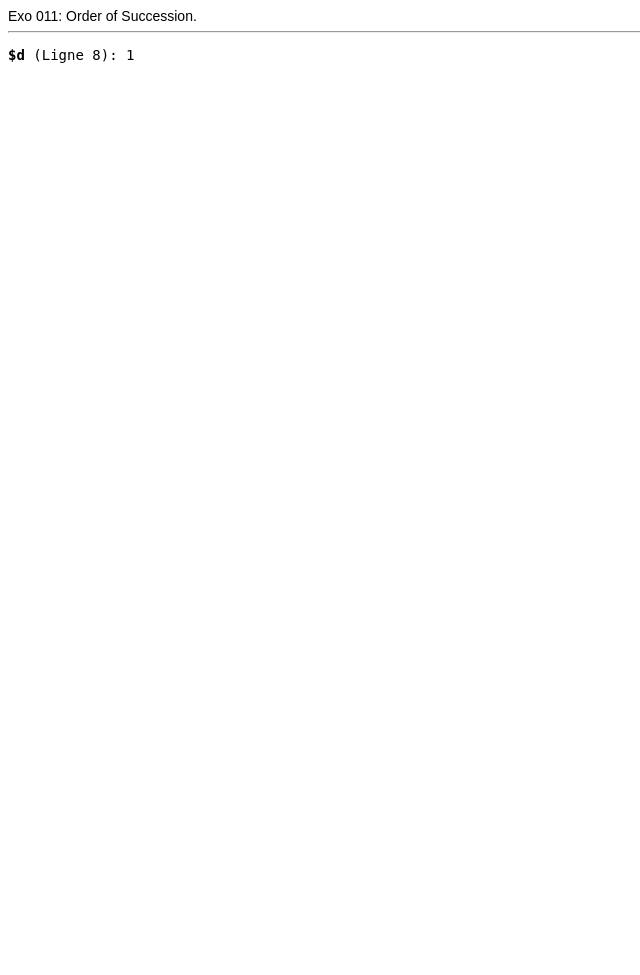
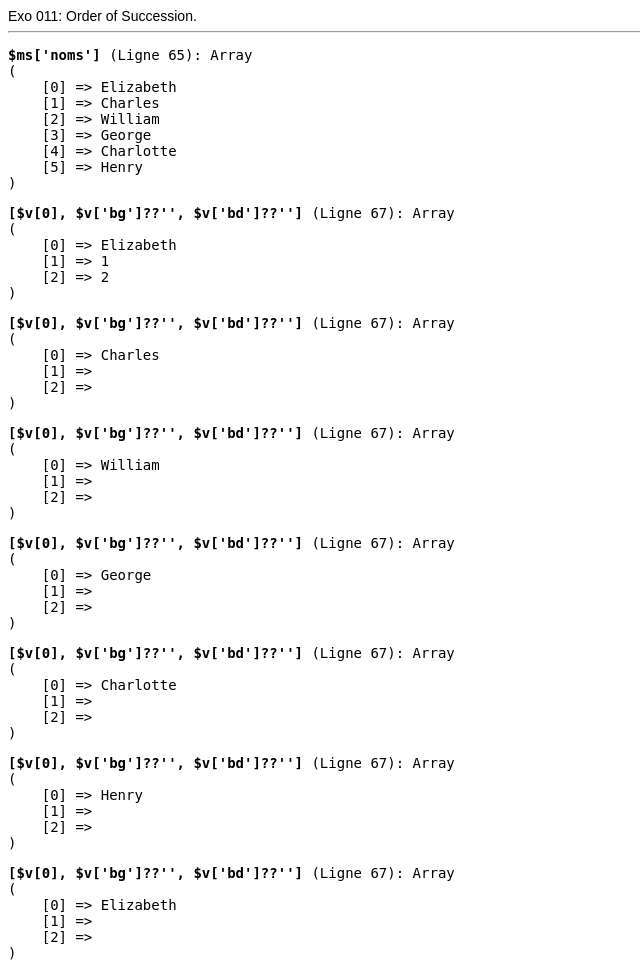
Before and after one commit to c57fr/codinggame, a PHP site: page /li in a window 1280 px wide. Shown: the whole page, without its empty margins (0-640 px from the left). Before the commit the page ends 63 px from the top, so only its background shows below. Run offline with PHP 8.4, Linux system fonts and the light colour scheme.

Commit message:
Reconstitution Succession

```diff
--- a/li/exos/011_succession.php
+++ b/li/exos/011_succession.php
@@ -4,8 +4,68 @@ Exo 011: Order of Succession.<hr>
 
 // Reconstitution des données du test 1
 
-$d = 1;
-vdli($d);
+$ms = [
+  [
+    0 => 'Elizabeth',
+    1 => '-',
+    2 => 1926,
+    3 => '-',
+    4 => 'Anglican',
+    5 => 'F',
+  ],
+  [
+    0 => 'Charles',
+    1 => 'Elizabeth',
+    2 => 1948,
+    3 => '-',
+    4 => 'Anglican',
+    5 => 'M',
+  ],
+  [
+    0 => 'William',
+    1 => 'Charles',
+    2 => 1982,
+    3 => '-',
+    4 => 'Anglican',
+    5 => 'M',
+  ],
+  [
+    0 => 'George',
+    1 => 'William',
+    2 => 2013,
+    3 => '-',
+    4 => 'Anglican',
+    5 => 'M',
+  ],
+  [
+    0 => 'Charlotte',
+    1 => 'William',
+    2 => 2015,
+    3 => '-',
+    4 => 'Anglican',
+    5 => 'F',
+  ],
+  [
+    0 => 'Henry',
+    1 => 'Charles',
+    2 => 1984,
+    3 => '-',
+    4 => 'Anglican',
+    5 => 'M',
+  ],
+];
+
+$ms[0]['bg'] = 1;
+$ms[0]['bd'] = 2;
+
+foreach ($ms as $k => $v) {
+  $ms['noms'][] = $v[0];
+}
+
+vdli($ms['noms']);
+foreach ($ms as $k => $v) {
+   vdli([$v[0], $v['bg']??'', $v['bd']??'']);
+  }
 //////////////////////////////////////////////////////////////
 /*
 Solution dans codding : Même code
```
